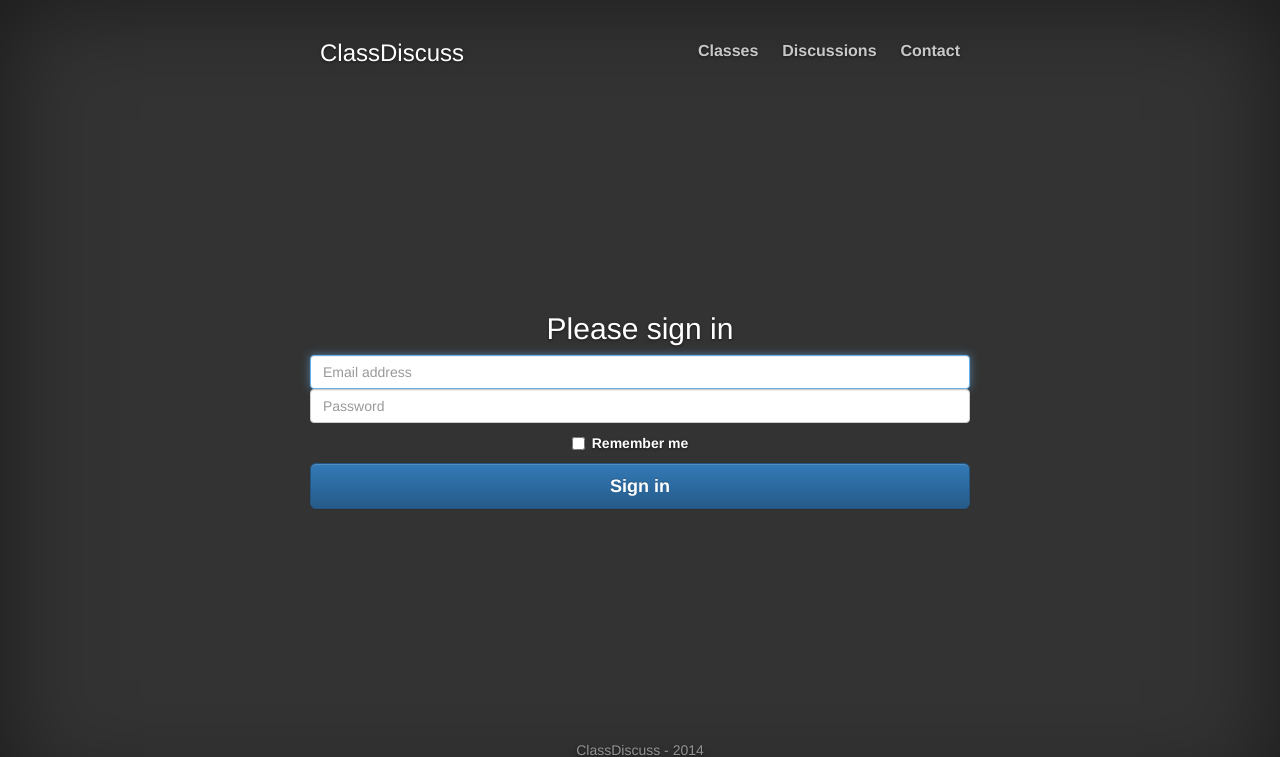
After one commit to ClassDiscuss/class-discuss-site, a Django app: page /login/ in a window 1280 px wide. The commit adds this page. Shown: the top 757 px of the page. Run offline with Django 3.2, Linux system fonts and the light colour scheme; parts of the project's set-up code (start-up, migrations or seed data) failed here and were passed over; some libraries are stand-ins or nearby versions.

```diff
--- a/class_discuss_site/templates/base.html
+++ b/class_discuss_site/templates/base.html
@@ -26,8 +26,8 @@
                 <div class="inner">
                     <h3 class="masthead-brand">ClassDiscuss</h3>
                     <ul class="nav masthead-nav">
-                        <li><a href="#">Classes</a></li>
-                        <li><a href="#">Discussions</a></li>
+                        <li><a href="/courses">Classes</a></li>
+                        <li><a href="/groups">Discussions</a></li>
                         <li><a href="#">Contact</a></li>
                     </ul>
                 </div>
--- /dev/null
+++ b/class_discuss_site/templates/class_discuss_site/login.html
@@ -0,0 +1,15 @@
+{% extends "base.html" %}
+
+{% block title %}Login{% endblock %}
+
+{% block content %}
+    <form class="form-signin" role="form">
+        <h2 class="form-signin-heading">Please sign in</h2>
+        <input type="email" class="form-control" placeholder="Email address" maxlengh="10" required autofocus>
+        <input type="password" class="form-control" placeholder="Password" required>
+        <label class="checkbox">
+            <input type="checkbox" value="remember-me"> Remember me
+        </label>
+        <button class="btn btn-lg btn-primary btn-block" type="submit">Sign in</button>
+    </form>
+{% endblock %}
```
Also changed, not shown: class_discuss_site/login_urls.py (added, +7 -0 lines).
